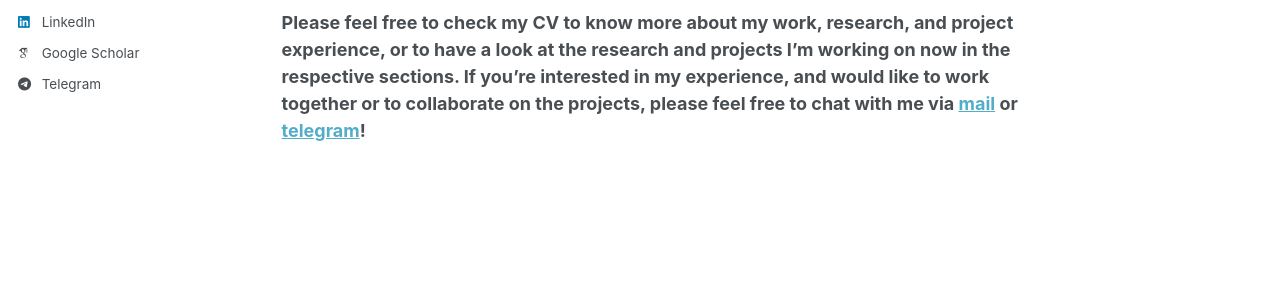
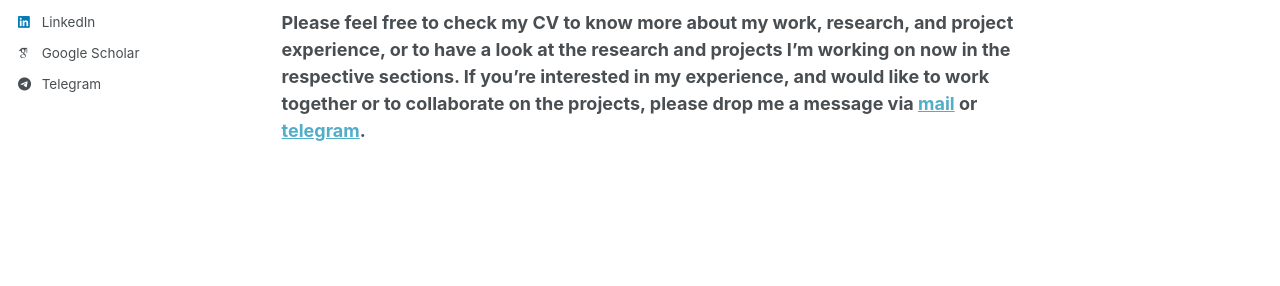
Before and after one commit to AlgazinovAleksandr/AlgazinovAleksandr.github.io, a Jekyll site: the page built from _pages/about.md, in a window 1280 px wide and 1186 px high. Shown: the part 739-1025 px from the top of the window. Built offline with Jekyll 4.4.1, drawn with Linux system fonts in a browser that asks for light colours; some web fonts are replaced.

Commit message:
Minor design modifications

```diff
--- a/_pages/about.md
+++ b/_pages/about.md
@@ -15,4 +15,4 @@ Before coming to China, I studied Economics at [HSE University](https://www.hse.
 
 In addition to studying, I always wanted to apply my knowledge to real-world problems. Therefore, while studying, I worked as a Data Scientist at two largest banks in Russia (Sberbank and VTB Bank) for 2.5 years, which made a high-skilled and high-experienced specialist in the AI-domain.
 
-**Please feel free to check my CV to know more about my work, research, and project experience, or to have a look at the research and projects I'm working on now in the respective sections. If you're interested in my experience, and would like to work together or to collaborate on the projects, please feel free to chat with me via [mail](mailto:algazinovalexandr@gmail.com) or [telegram](https://t.me/krasnorechivyy)!**
+**Please feel free to check my CV to know more about my work, research, and project experience, or to have a look at the research and projects I'm working on now in the respective sections. If you're interested in my experience, and would like to work together or to collaborate on the projects, please drop me a message via [mail](mailto:algazinovalexandr@gmail.com) or [telegram](https://t.me/krasnorechivyy).**
```
